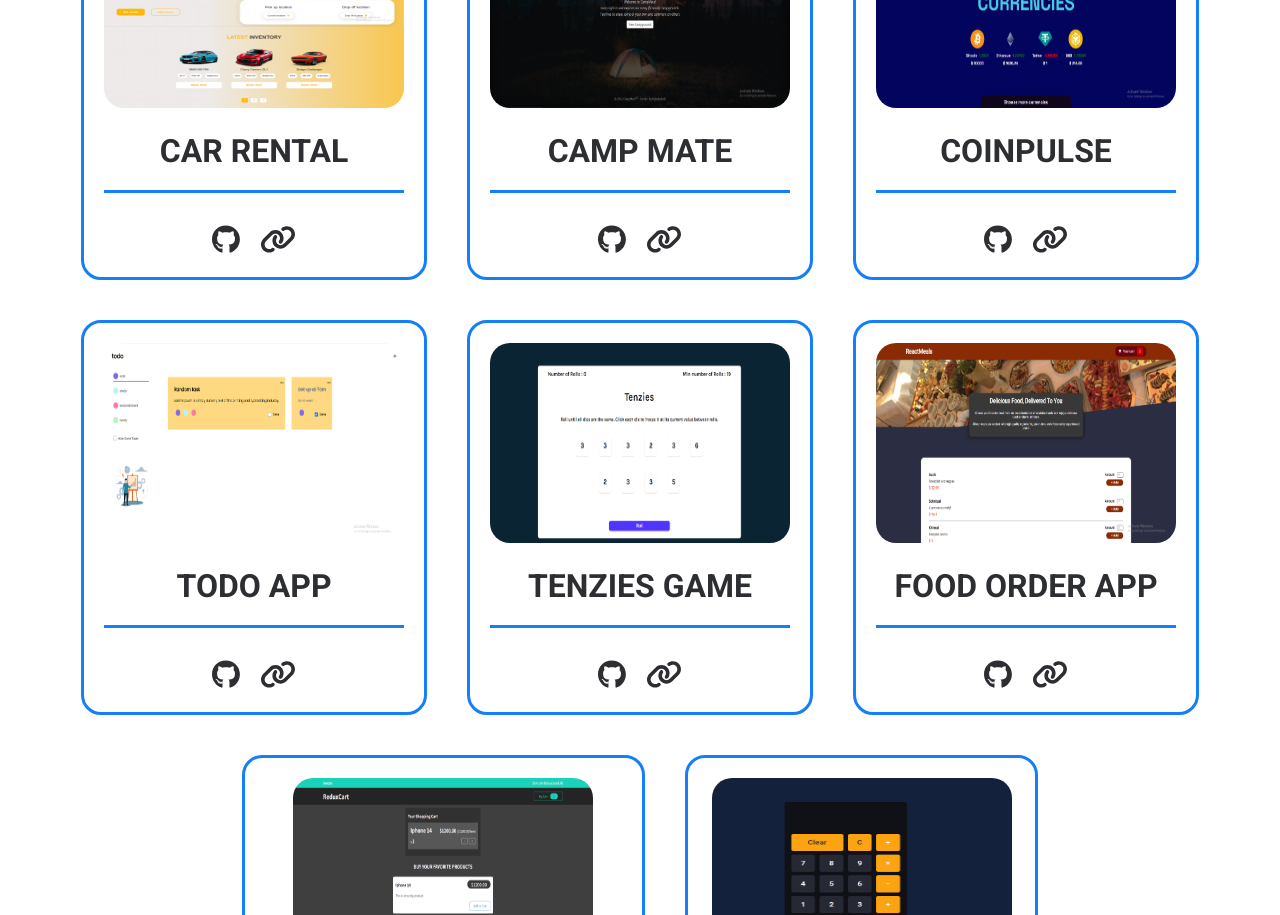
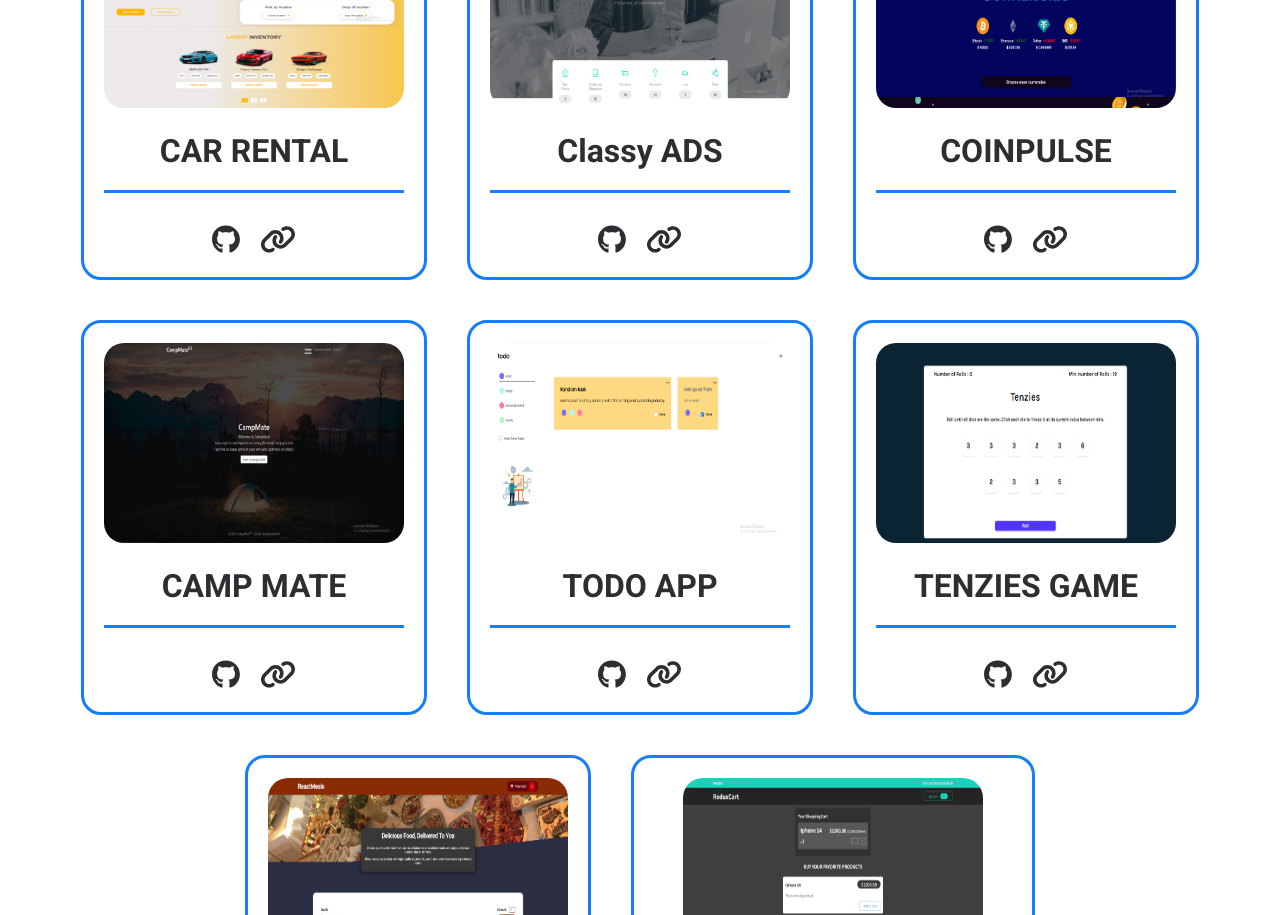
Before and after one commit to sandro-buzhghulashvili/portfolio, a React (Create React App) app: page /projects in a window 1280 px wide. Shown: the part 520-1435 px from the top of the page. Built offline with nearby package versions, Linux system fonts and the light colour scheme.

Commit message:
version 2

```diff
--- a/src/assets/PROJECTS.js
+++ b/src/assets/PROJECTS.js
@@ -13,17 +13,42 @@ import tictactoeImg from '../assets/project-photos/tic-tac-toe.png';
 import caesarCipherImg from '../assets/project-photos/caesar-cipher.png';
 import ruftImg from '../assets/project-photos/ruft.png';
 import traveloImg from '../assets/project-photos/travelo.png';
+import classyAdsImg from '../assets/project-photos/classy-ads-thumbnail.png';
 
 export const PROJECTS = [
   {
     id: 'p1',
     title: 'CAR RENTAL',
-    description: `This is car rental website which allows users to rent cars for personal or business use.
-    User experience is more delicated, as it offers interactive map features to select pick up and drop off locations.
-    All data comes from firebase realtime database, so every order or change that you make will be tracked and saved in real time`,
+    description: `This is a car rental website that enables users to rent cars for personal or business purposes.
+    It serves as a simulation of a full-stack application using Firebase. Primarily built on React, it incorporates additional features, including user authentication.
+    The project also showcases proficiency in geo-coding through the integration of Mapbox APIs.
+    Furthermore, it demonstrates routine JavaScript skills by implementing features like pagination, API handling, error handling, and more.
+    `,
     img: carRentalImg,
     link: 'https://car-rental-6eaf1.firebaseapp.com',
     source: 'https://github.com/sandro-buzhghulashvili/car-rental-react',
+  },
+  {
+    id: 'p15',
+    title: 'Classy ADS',
+    description: `Classy Ads is a platform where users can both post and view advertisements.
+    This project serves as a simulation of a full-stack application, employing React and Firebase technologies.
+    Within this endeavor, I incorporated the Framer Motion library to create animated sliders and modals.
+    Additionally, I utilized React Router, Sass, and various other tools to enhance the overall user experience.`,
+    img: classyAdsImg,
+    link: 'https://classy-ads-8216b.web.app',
+    source: 'https://github.com/sandro-buzhghulashvili/classy-ads',
+  },
+  {
+    id: 'p3',
+    title: 'COINPULSE',
+    description: `
+    Welcome to our cutting-edge Crypto Search Web App! In this application, my primary focus is to showcase my skills in working with APIs.
+    I extensively utilize various features of React routers, including loaders. This project is a simulation of a real-world application designed for individuals interested in cryptocurrency.
+    Additionally, it offers a meticulously crafted modern and responsive user experience.`,
+    img: coinPulseImg,
+    link: 'https://coinpulse-50f2d.web.app',
+    source: 'https://github.com/sandro-buzhghulashvili/coin-pulse-react',
   },
   {
     id: 'p2',
@@ -35,16 +60,6 @@ export const PROJECTS = [
     img: campMateImg,
     link: 'https://camp-mate.onrender.com/',
     source: 'https://github.com/sandro-buzhghulashvili/campmate-private',
-  },
-  {
-    id: 'p3',
-    title: 'COINPULSE',
-    description: `Welcome to our cutting-edge Crypto Search Web App! Designed with cryptocurrency enthusiasts and investors in mind, our platform is
-    your one-stop solution for staying informed in the dynamic world of digital assets.With our user-friendly interface, you can effortlessly check the latest market
-    updates and track specific currencies in real-time.`,
-    img: coinPulseImg,
-    link: 'https://coinpulse-50f2d.web.app',
-    source: 'https://github.com/sandro-buzhghulashvili/coin-pulse-react',
   },
   {
     id: 'p4',
--- a/src/components/Projects.js
+++ b/src/components/Projects.js
@@ -7,7 +7,7 @@ import { PROJECTS } from '../assets/PROJECTS';
 import { Link } from 'react-router-dom';
 
 const Projects = () => {
-  const allProjects = PROJECTS.slice(0, 4).map((project) => {
+  const allProjects = PROJECTS.slice(0, 5).map((project) => {
     return (
       <Project
         key={project.id}
--- a/src/components/UI/CustomCursor.module.scss
+++ b/src/components/UI/CustomCursor.module.scss
@@ -1,4 +1,4 @@
-@import "../../scss_partials/variables";
+@import '../../scss_partials/variables';
 
 .cursor {
   z-index: 9999;
@@ -22,8 +22,9 @@
   transform: translate(-50%, -50%);
 }
 
-@media screen and (max-width: 600px) {
-    .outline,.cursor {
+@media screen and (max-width: 800px) {
+  .outline,
+  .cursor {
     display: none;
   }
 }
--- a/src/pages/Error.module.scss
+++ b/src/pages/Error.module.scss
@@ -1,4 +1,4 @@
-@import "../scss_partials/variables";
+@import '../scss_partials/variables';
 
 .error {
   display: flex;
--- a/src/scss_partials/_reset.scss
+++ b/src/scss_partials/_reset.scss
@@ -1,4 +1,4 @@
-@import "./variables";
+@import './variables';
 
 * {
   margin: 0;
@@ -7,7 +7,7 @@
   font-family: $primary-font;
 }
 
-@media screen and (min-width : 600px) {
+@media screen and (min-width: 800px) {
   * {
     cursor: none;
   }
```
Also changed, not shown: src/assets/project-photos/classy-ads-thumbnail.png (added), src/assets/project-photos/coinpulse2.png. Lines whose indentation alone changed are shown as unchanged.
